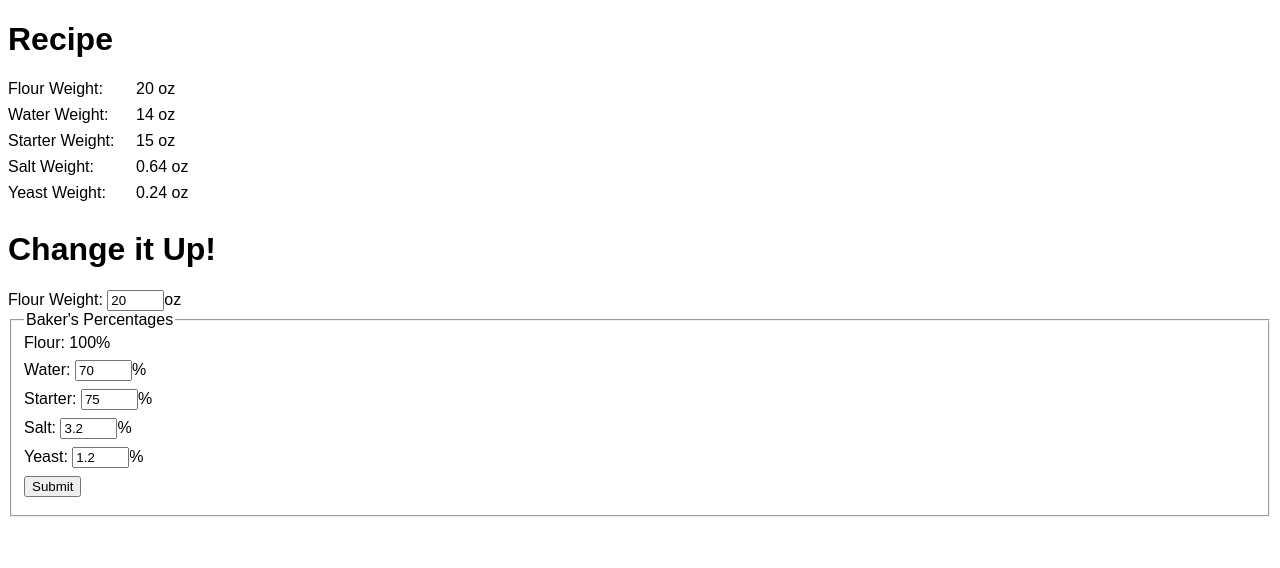
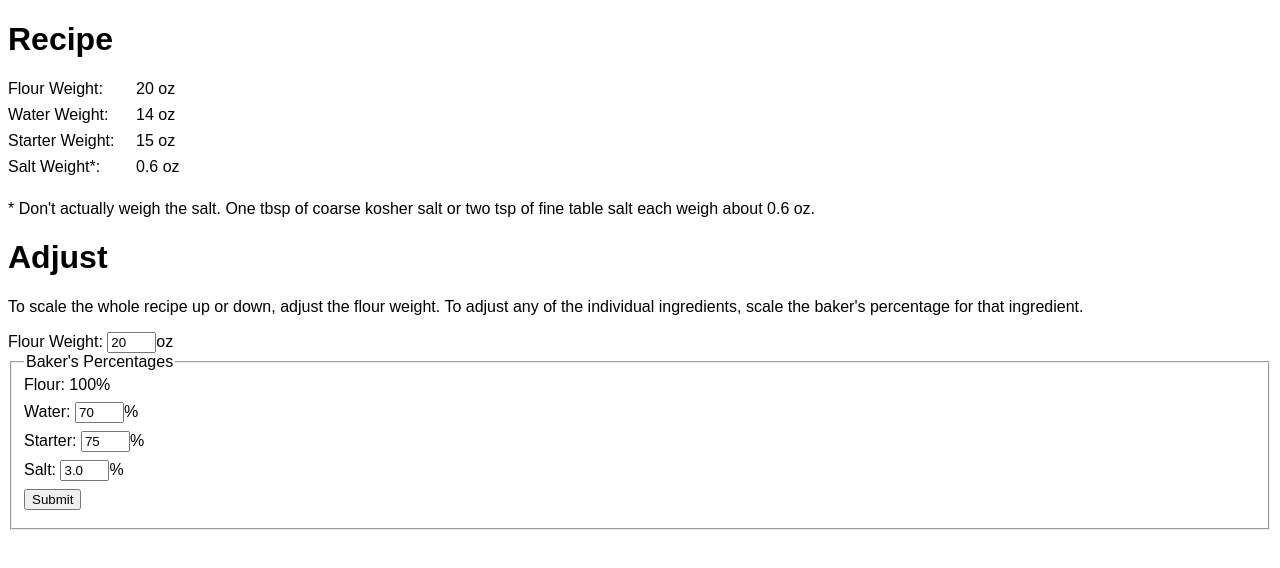
Before and after one commit to d-strickland/crustandcrumb, a plain HTML site: page index.html in a window 1280 px wide. Drawn offline with Linux system fonts and the light colour scheme.

Commit message:
Make everything a bit more user-friendly.

```diff
--- a/index.html
+++ b/index.html
@@ -17,17 +17,23 @@
       <dt>Starter Weight:</dt>
       <dd id="starter_wt"></dd>
 
-      <dt>Salt Weight:</dt>
+      <dt>Salt Weight*:</dt>
       <dd id="salt_wt"></dd>
+    </dl>
+    <p>
+      * Don't actually weigh the salt. One tbsp of coarse kosher
+      salt or two tsp of fine table salt each weigh about 0.6 oz.
+    </p>
 
-      <dt>Yeast Weight:</dt>
-      <dd id="yeast_wt"></dd>
-    </dl>
-
-    <h1>Change it Up!</h1>
+    <h1>Adjust</h1>
+    <p>
+      To scale the whole recipe up or down, adjust the flour weight. To adjust
+      any of the individual ingredients, scale the baker's percentage for that
+      ingredient.
+    </p>
     <div>
       <label for="new_flour_wt">Flour Weight:</label>
-      <input type="text" id="new_flour_wt" size="4" value="20" />oz
+      <input type="text" id="new_flour_wt" size="3" value="20" />oz
     </div>
 
     <fieldset>
@@ -35,19 +41,15 @@
       <div>Flour: 100%</div>
       <div>
         <label for="water_pct">Water:</label>
-        <input type="text" id="water_pct" size="4" value="70" />%
+        <input type="text" id="water_pct" size="3" value="70" />%
       </div>
       <div>
         <label for="starter_pct">Starter:</label>
-        <input type="text" id="starter_pct" size="4" value="75" />%
+        <input type="text" id="starter_pct" size="3" value="75" />%
       </div>
       <div>
         <label for="salt_pct">Salt:</label>
-        <input type="text" id="salt_pct" size="4" value="3.2" />%
-      </div>
-      <div>
-        <label for="yeast_pct">Yeast:</label>
-        <input type="text" id="yeast_pct" size="4" value="1.2" />%
+        <input type="text" id="salt_pct" size="3" value="3.0" />%
       </div>
       <div>
         <button onclick="updateRecipe()">Submit</button>
--- a/js/script.js
+++ b/js/script.js
@@ -3,11 +3,9 @@ function updateRecipe() {
     let water_pct = document.getElementById('water_pct').value;
     let starter_pct = document.getElementById('starter_pct').value;
     let salt_pct = document.getElementById('salt_pct').value;
-    let yeast_pct = document.getElementById('yeast_pct').value;
 
     document.getElementById('flour_wt').innerHTML = flour_wt + ' oz';
     document.getElementById('water_wt').innerHTML = (flour_wt * water_pct / 100) + ' oz';
     document.getElementById('starter_wt').innerHTML = (flour_wt * starter_pct / 100) + ' oz';
     document.getElementById('salt_wt').innerHTML = (flour_wt * salt_pct / 100) + ' oz';
-    document.getElementById('yeast_wt').innerHTML = (flour_wt * yeast_pct / 100) + ' oz';
 }
```
